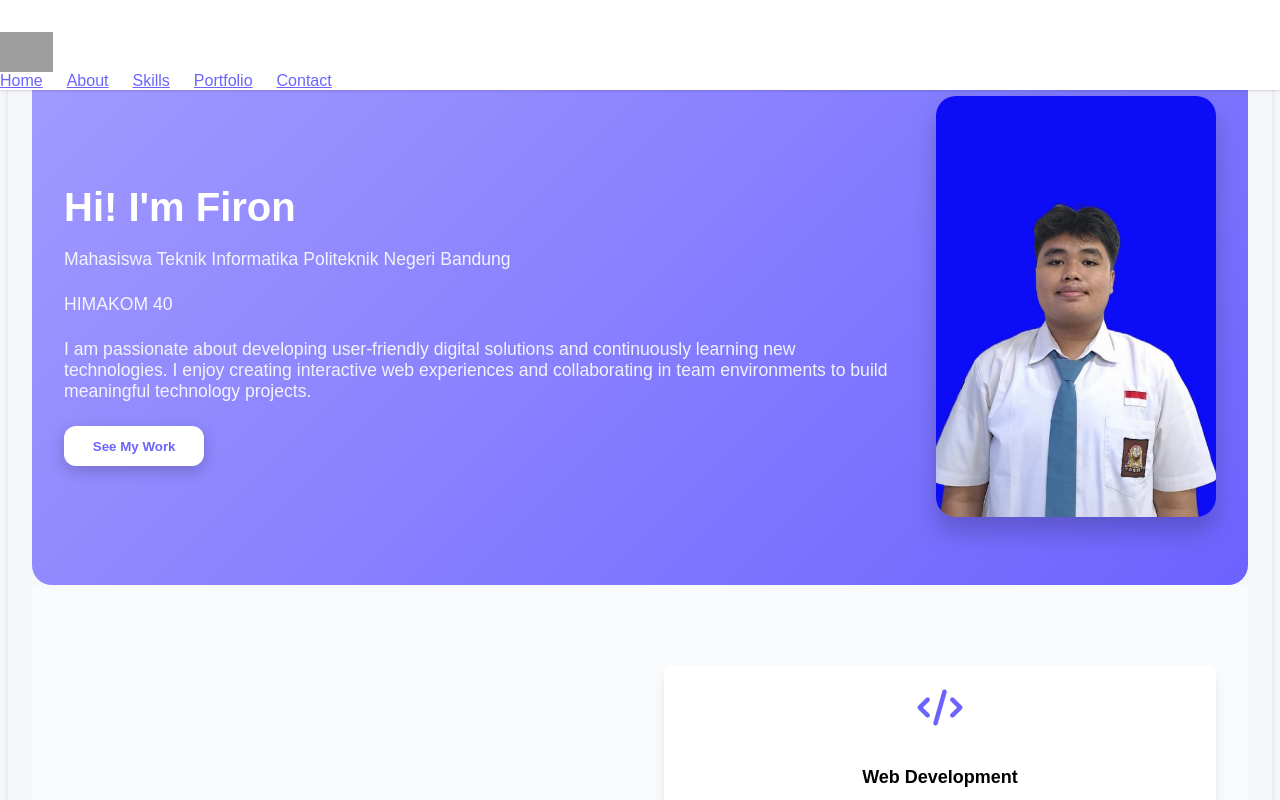
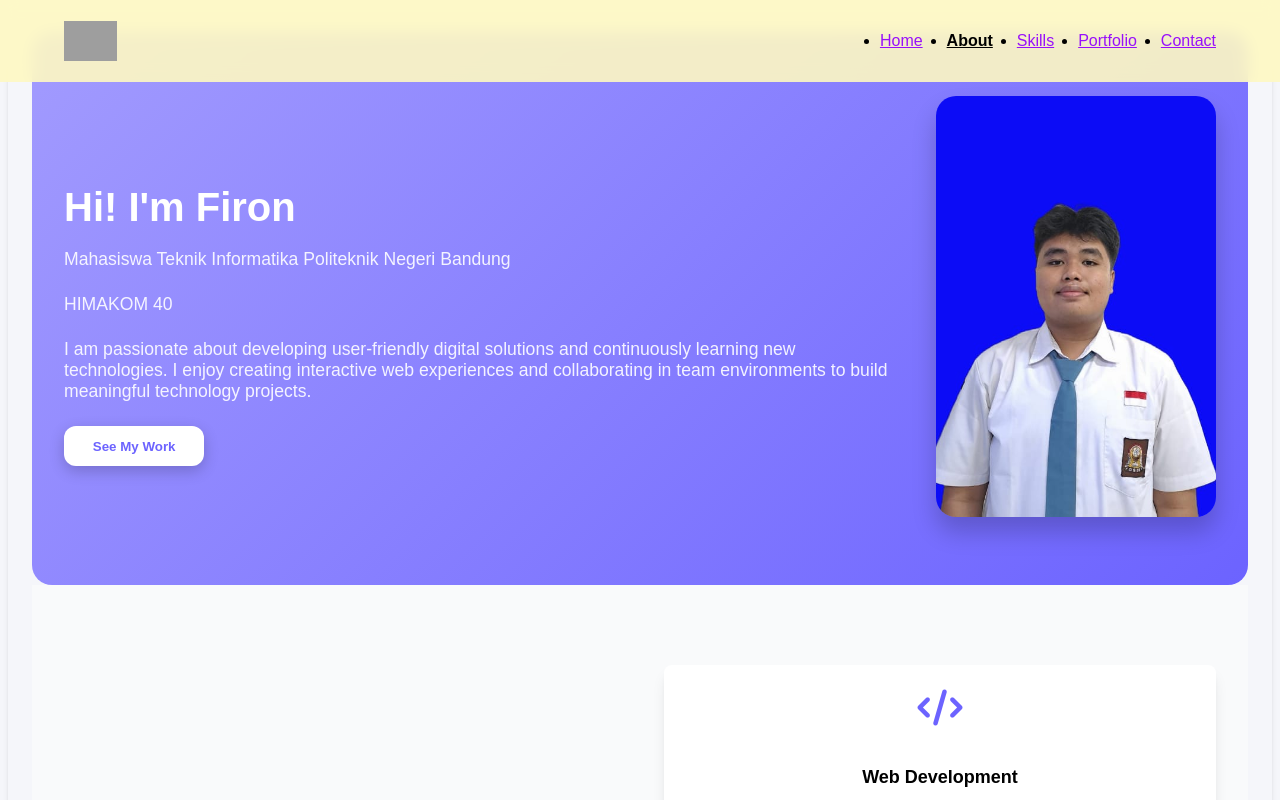
Before and after one commit to fironsahuleka2007-art/portfolio-vue, a Vue app: page / in a window 1280 px wide. Shown: the top 800 px of the page. Built offline with nearby package versions, Linux system fonts and the light colour scheme; grey boxes are pictures that could not be loaded.

Commit message:
update nav

```diff
--- a/src/components/Navbar.vue
+++ b/src/components/Navbar.vue
@@ -1,15 +1,19 @@
 <template>
-<nav class="navbar fixed top-0 left-0 w-full bg-white shadow z-50">
-  <div class="max-w-6xl mx-auto flex justify-between items-center px-6 py-4"></div>
+  <nav :class="['navbar fixed top-0 left-0 w-full z-50 transition-all duration-500', bgColor]">
+    <div class="max-w-6xl mx-auto flex justify-between items-center px-6 py-4">
+
       <!-- Logo -->
       <div class="flex items-center gap-2 cursor-pointer" @click="scrollToTop">
         <img :src="polbanLogo" alt="Polban Logo" class="h-10 w-auto"/>
       </div>
 
       <!-- Desktop Menu -->
-    <ul class="nav-links hidden md:flex gap-6 list-none m-0 p-0">
-      <li v-for="link in links" :key="link.name" class="list-none">
-        <a :href="link.href" class="nav-item">{{ link.name }}</a>
+      <ul class="nav-links hidden md:flex gap-6">
+        <li v-for="link in links" :key="link.name">
+          <a :href="link.href"
+            :class="['nav-item transition-colors', activeSection === link.href ? 'font-bold text-black' : 'font-normal text-purple-600']">
+            {{ link.name }}
+          </a>
         </li>
       </ul>
 
@@ -19,26 +23,29 @@
         <span :class="{ open: menuOpen }"></span>
         <span :class="{ open: menuOpen }"></span>
       </div>
+    </div>
+
+    <!-- Mobile Menu -->
+    <ul v-if="menuOpen"
+        class="mobile-menu flex flex-col gap-4 mt-2 px-6 py-4 bg-white shadow md:hidden">
+      <li v-for="link in links" :key="link.name">
+        <a :href="link.href"
+          @click="menuOpen=false"
+          :class="['nav-item block', activeSection === link.href ? 'font-bold text-black' : 'font-normal text-purple-600']">
+          {{ link.name }}
+        </a>
+      </li>
+    </ul>
   </nav>
-
-  <!-- MOBILE MENU (SATU SAJA) -->
-  <ul v-if="menuOpen"
-    class="mobile-menu flex flex-col gap-4 mt-2 px-6 py-4 bg-white shadow md:hidden list-none m-0 p-0">
-
-    <li v-for="link in links" :key="link.name" class="list-none">
-      <a :href="link.href" @click="menuOpen=false">{{ link.name }}</a>
-    </li>
-
-  </ul>
 </template>
-
 
 <script setup>
 import { ref, onMounted, onUnmounted } from 'vue'
 import polbanLogo from '../assets/polban.png'
 
 const menuOpen = ref(false)
-const showTopBtn = ref(false)
+const activeSection = ref('#hero')
+const bgColor = ref('bg-white/90 backdrop-blur')
 
 const links = [
   { name: 'Home', href: '#hero' },
@@ -50,7 +57,26 @@ const links = [
 
 const scrollToTop = () => window.scrollTo({ top: 0, behavior: 'smooth' })
 
-const handleScroll = () => showTopBtn.value = window.scrollY > 300
+// Detect current section on scroll
+const handleScroll = () => {
+  const scrollPos = window.scrollY + 80 // offset for navbar height
+  for (const link of links) {
+    const el = document.querySelector(link.href)
+    if (el && el.offsetTop <= scrollPos && el.offsetTop + el.offsetHeight > scrollPos) {
+      activeSection.value = link.href
+      // Ganti background sesuai section
+      switch(link.href){
+        case '#hero': bgColor.value = 'bg-purple-100/90 backdrop-blur'; break;
+        case '#about': bgColor.value = 'bg-yellow-100/90 backdrop-blur'; break;
+        case '#skills': bgColor.value = 'bg-green-100/90 backdrop-blur'; break;
+        case '#portfolio': bgColor.value = 'bg-blue-100/90 backdrop-blur'; break;
+        case '#contact': bgColor.value = 'bg-pink-100/90 backdrop-blur'; break;
+        default: bgColor.value = 'bg-white/90 backdrop-blur';
+      }
+      break
+    }
+  }
+}
 
 onMounted(() => window.addEventListener('scroll', handleScroll))
 onUnmounted(() => window.removeEventListener('scroll', handleScroll))
@@ -59,22 +85,18 @@ onUnmounted(() => window.removeEventListener('scroll', handleScroll))
 <style scoped>
 .navbar {
   font-family: 'Poppins', sans-serif;
-  backdrop-filter: blur(6px);
-  list-style: none;
+  transition: background-color 0.5s ease;
 }
 
 .nav-item {
-  color: #6c63ff;
-  font-weight: 500;
-  list-style: none;
-  transition: color 0.3s ease;
+  transition: all 0.3s ease;
 }
 
 .nav-item:hover {
   color: #4b47c5;
-  list-style: none;
 }
 
+/* Hamburger */
 .hamburger span {
   width: 25px;
   height: 3px;
@@ -82,7 +104,6 @@ onUnmounted(() => window.removeEventListener('scroll', handleScroll))
   border-radius: 2px;
   transition: all 0.3s ease;
 }
-
 .hamburger span.open:nth-child(1) {
   transform: rotate(45deg) translate(5px, 5px);
 }
@@ -99,8 +120,6 @@ onUnmounted(() => window.removeEventListener('scroll', handleScroll))
   top: 70px;
   left: 0;
   width: 100%;
-  background: rgba(255,255,255,0.95);
-  backdrop-filter: blur(6px);
   z-index: 40;
 }
 </style>
```
Lines whose indentation alone changed are shown as unchanged.
